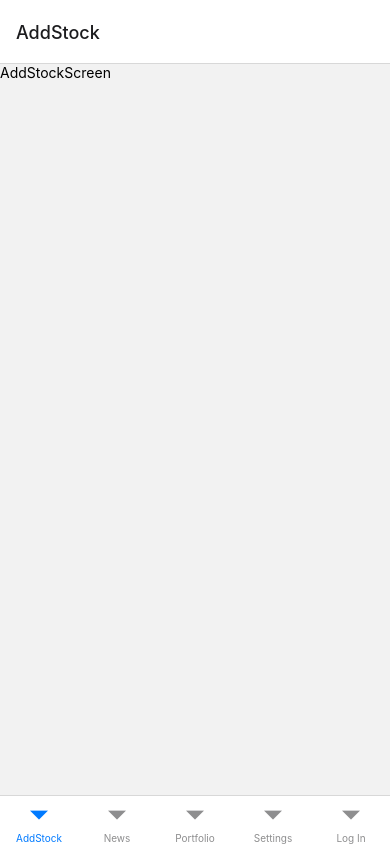
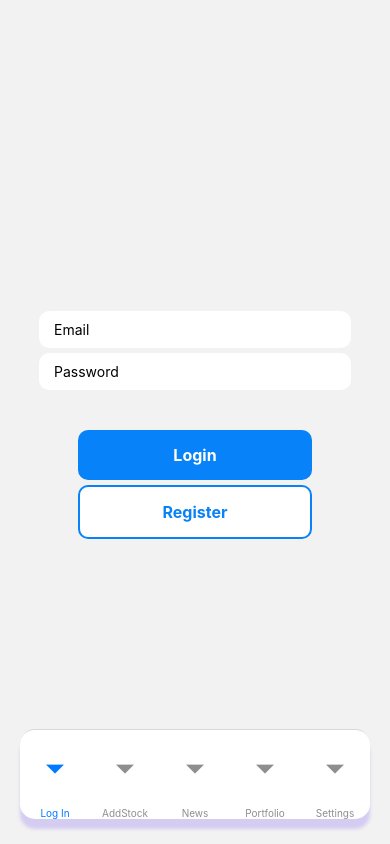
Before and after one commit to prince1107/finance-app, a React Native app: screen /Home in a window 390 px wide. Built offline with nearby package versions, Linux system fonts and the light colour scheme; no server answers.

Commit message:
Big Changes (Add Stocks and Setup Firestore with Auth)
I added the new page where the user can add the stocks. Im using the api to get the current value. When sign up, a new collection is made using their uid.

```diff
--- a/App.js
+++ b/App.js
@@ -13,10 +13,7 @@ const Stack = createNativeStackNavigator();
 export default function App() {
   return (
       <NavigationContainer>
-          <Stack.Navigator>
-              <Stack.Screen options={{ headerShown: false}} name="Login" component={LoginScreen} />
-              <Stack.Screen options={{ headerShown: false}} name="Home" component={HomeScreen} />
-          </Stack.Navigator>
+          <Tabs />
       </NavigationContainer>
   );
 }
--- a/firebase.js
+++ b/firebase.js
@@ -1,5 +1,6 @@
 // Import the functions you need from the SDKs you need
 import { initializeApp } from "firebase/app";
+import {getFirestore} from "firebase/firestore"
 
 
 // TODO: Add SDKs for Firebase products that you want to use
@@ -17,3 +18,4 @@ const firebaseConfig = {
 
 // Initialize Firebase
 const app = initializeApp(firebaseConfig);
+export const db = getFirestore(app);
--- a/navigation/tabs.js
+++ b/navigation/tabs.js
@@ -1,5 +1,5 @@
 import { createBottomTabNavigator } from '@react-navigation/bottom-tabs';
-
+import {StyleSheet, Text, View, Image, TouchableOpacity} from 'react-native';
 import HomeScreen from '../screens/HomeScreen';
 import AddStockScreen from '../screens/AddStockScreen';
 import NewsScreen from '../screens/NewsScreen';
@@ -11,14 +11,43 @@ const Tab = createBottomTabNavigator();
 
 const Tabs = () => {
     return(
-        <Tab.Navigator>
-            <Tab.Screen name="AddStock" component={AddStockScreen} />
-            <Tab.Screen name="News" component={NewsScreen} />
-            <Tab.Screen name="Portfolio" component={PortfolioScreen} />
-            <Tab.Screen name="Settings" component={SettingScreen} />
-            <Tab.Screen name="Log In" component={LoginScreen} />
+        <Tab.Navigator
+            // tabBarOptions={{
+            //     showLabel: false,
+            // }}
+            screenOptions={{
+                tabBarStyle: {
+                    position: 'absolute',
+                    bottom: 25,
+                    left: 20,
+                    right: 20,
+                    elevation: 0,
+                    backgroundColor: '#ffffff',
+                    borderRadius: 15,
+                    height: 90,
+                    ...styles.shadow
+                },
+            }}
+        >
+            <Tab.Screen options={{ headerShown: false}} name="Log In" component={LoginScreen} />
+            <Tab.Screen options={{ headerShown: false}} name="AddStock" component={AddStockScreen} />
+            <Tab.Screen options={{ headerShown: false}} name="News" component={NewsScreen} />
+            <Tab.Screen options={{ headerShown: false}} name="Portfolio" component={PortfolioScreen} />
+            <Tab.Screen options={{ headerShown: false}} name="Settings" component={SettingScreen} />
         </Tab.Navigator>
     );
 }
 
+const styles = StyleSheet.create({
+    shadow: {
+        shadowColor: '#7F5DF0',
+        shadowOffset: {
+            width: 0,
+            height: 10,
+        },
+        shadowOpacity: 0.25,
+        shadowRadius: 3.5,
+    }
+})
+
 export default Tabs;
--- a/package.json
+++ b/package.json
@@ -15,6 +15,7 @@
     "@react-navigation/bottom-tabs": "^6.5.11",
     "@react-navigation/native": "^6.1.9",
     "@react-navigation/native-stack": "^6.9.17",
+    "axios": "^1.6.2",
     "eas-cli": "^5.6.0",
     "expo": "~49.0.15",
     "expo-status-bar": "~1.6.0",
--- a/screens/AddStockScreen.js
+++ b/screens/AddStockScreen.js
@@ -1,14 +1,132 @@
-import { StyleSheet, Text, View } from 'react-native'
-import React from 'react'
+import { KeyboardAvoidingView, StyleSheet, Text, TextInput, TouchableOpacity, View } from 'react-native'
+import React, { useEffect, useState } from 'react'
+import axios from 'axios';
 
 const AddStockScreen = () => {
+  const [tickerSym, setTickerSym] = useState("")
+  const [price, setPrice] = useState("")
+  const [shares, setShares] = useState("")
+
+  const handleButtonClick = async(event) => {
+    console.log(tickerSym)
+    console.log(price)
+    console.log(shares)
+    const options = {
+      method: 'GET',
+      url: 'https://alpha-vantage.p.rapidapi.com/query',
+      params: {
+        interval: '5min',
+        function: 'TIME_SERIES_INTRADAY',
+        symbol: tickerSym,
+        datatype: 'json',
+        output_size: 'compact'
+      },
+      headers: {
+        'X-RapidAPI-Key': '22759959d0msh6518744796a1e45p181763jsn6852499fe9ca',
+        'X-RapidAPI-Host': 'alpha-vantage.p.rapidapi.com'
+      }
+    };
+    setTickerSym("")
+    setPrice("")
+    setShares("")
+    try {
+      const response = await axios.request(options);
+      console.log(response.data);
+    } catch (error) {
+      console.error(error);
+    }
+  }
+
   return (
-    <View>
-      <Text>AddStockScreen</Text>
-    </View>
+    <KeyboardAvoidingView
+        style={styles.container}
+        behavior="padding"
+    >
+        <Text style={styles.header}>Add New Investment</Text>
+        <View style={styles.inputContainer}>
+            <TextInput
+                placeholder="Ticker Symbol of Stock"
+                value={tickerSym}
+                onChangeText={text => setTickerSym(text)}
+                style={styles.input}
+            />
+            <TextInput
+                placeholder="Price Bought At"
+                value={price}
+                onChangeText={text => setPrice(text)}
+                style={styles.input}
+            />
+            <TextInput
+                placeholder="Amount of Shares Bought"
+                value={shares}
+                onChangeText={text => setShares(text)}
+                style={styles.input}
+            />
+        </View>
+
+        <View style={styles.buttonContainer}>
+            <TouchableOpacity
+                style={styles.button}
+                onPress={handleButtonClick}
+            >
+                <Text style={styles.buttonText}>Add Investment</Text>
+            </TouchableOpacity>
+        </View>
+    </KeyboardAvoidingView>
   )
 }
 
 export default AddStockScreen
 
-const styles = StyleSheet.create({})
+const styles = StyleSheet.create({
+  container: {
+    flex: 1,
+    justifyContent: 'center',
+    alignItems: 'center',
+   },
+   inputContainer: {
+    width: '60%',
+   },
+   input: {
+    backgroundColor: 'white',
+    paddingHorizontal: 30,
+    paddingVertical: 20,
+    borderRadius: 10,
+    marginTop: 5,
+   },
+   buttonContainer: {
+    width: '60%',
+    justifyContent: 'center',
+    alignItems: 'center',
+    marginTop: 20,
+   },
+   button: {
+    backgroundColor: '#0782F9',
+    width: '100%',
+    padding: 20,
+    borderRadius: 10,
+    alignItems: 'center'
+   },
+   buttonText: {
+    color: 'white',
+    fontWeight: '700',
+    fontSize: 16,
+   },
+   buttonOutline: {
+    backgroundColor: 'white',
+    marginTop: 5,
+    borderColor: '#0782F9',
+    borderWidth: 2,
+   },
+   buttonOutlineText: {
+    color: '#0782F9',
+    fontWeight: '700',
+    fontSize: 16,
+   },
+   header: {
+    color: '#0782F9',
+    fontWeight: '700',
+    fontSize: 30,
+    padding: 30,
+   }
+})
--- a/screens/HomeScreen.js
+++ b/screens/HomeScreen.js
@@ -10,7 +10,6 @@ const LoginScreen = () => {
     <KeyboardAvoidingView
       style={styles.container}
     >
-      <Tabs />
     </KeyboardAvoidingView>
   )
 }
@@ -20,6 +19,5 @@ export default LoginScreen
 const styles = StyleSheet.create({
    container: {
     flex: 1,
-    justifyContent: 'end',
    },
 })
--- a/screens/LoginScreen.js
+++ b/screens/LoginScreen.js
@@ -2,33 +2,33 @@ import { KeyboardAvoidingView, StyleSheet, Text, TextInput, TouchableOpacity, Vi
 import React, { useEffect, useState } from 'react'
 import { getAuth, createUserWithEmailAndPassword, signInWithEmailAndPassword} from "firebase/auth";
 import { useNavigation } from '@react-navigation/native';
-
-
+import { db } from "../firebase";
+import { collection, addDoc, doc, updateDoc, getDocs, deleteDoc, setDoc } from "firebase/firestore";
 
 const LoginScreen = () => {
     const [email, setEmail] = useState("")
     const [password, setPassword] = useState("")
 
+    const [user, setUser] = useState()
+
     const navigation = useNavigation()
 
-    useEffect(() => {
-        const auth = getAuth();
-      auth.onAuthStateChanged(user => {
-        if (user) {
-            console.log('aWDawdasd')
-          navigation.navigate("Home")
-        }
-      })
-    }, [])
+    // useEffect(() => {
+    //     const auth = getAuth();
+    //   auth.onAuthStateChanged(user => {
+    //     if (user) {
+    //         console.log('aWDawdasd')
+    //       navigation.navigate("Home")
+    //     }
+    //   })
+    // }, [])
 
     const handleSignUp = () => {
         const auth = getAuth();
         console.log(auth)
         createUserWithEmailAndPassword(auth, email, password)
         .then((userCredential) => {
-        // Signed up
-        const user = userCredential.user;
-        // ...
+            {addToDatabase(userCredential.user.uid)}
         })
         .catch((error) => {
         const errorCode = error.code;
@@ -36,6 +36,16 @@ const LoginScreen = () => {
         // ..
         });
     }
+
+    const addToDatabase = async(userID) => {
+        await setDoc(doc(db, "users", userID), {
+            name: "Los Angeles",
+            state: "CA",
+            country: "USA"
+        });
+    }
+
+
 
     const handleLogin = () => {
       const auth = getAuth();
```
Also changed, not shown: 1 other file (tests, documents, lock files or other folders).
